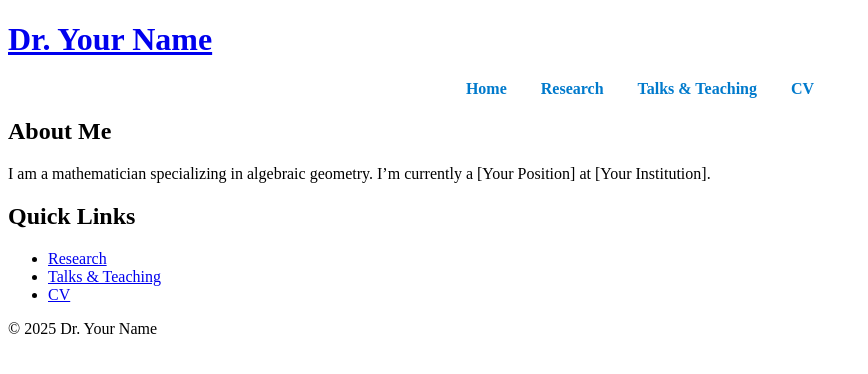
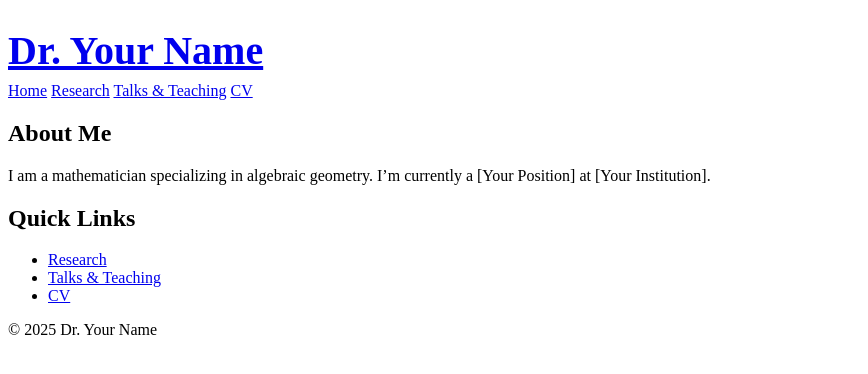
Before and after one commit to r-saraujo/r-saraujo.github.io, a Jekyll site: the page built from index.md, in a window 1280 px wide. Shown: the top 374 px of the page, without its empty margins (0-868 px from the left). Built offline with Jekyll 4.4.1, drawn with Linux system fonts in a browser that asks for light colours.

Commit message:
Update style.css

```diff
--- a/assets/style.css
+++ b/assets/style.css
@@ -1,13 +1,12 @@
-nav {
-  text-align: center;
-  margin: 20px 0;
+/* Make the site title in the header big and black */
+header h1 {
+  font-size: 2.5em;       /* Bigger font size */
+  color: #000000;         /* Black color */
+  margin-bottom: 0.2em;   /* Optional: add space below title */
 }
-nav a {
-  margin: 0 15px;
-  text-decoration: none;
-  font-weight: bold;
-  color: #007acc;
+
+/* Optional: also style the subtitle or nav links if you want */
+header p {
+  font-size: 1.2em;
+  color: #333;
 }
-nav a:hover {
-  text-decoration: underline;
-}
```
